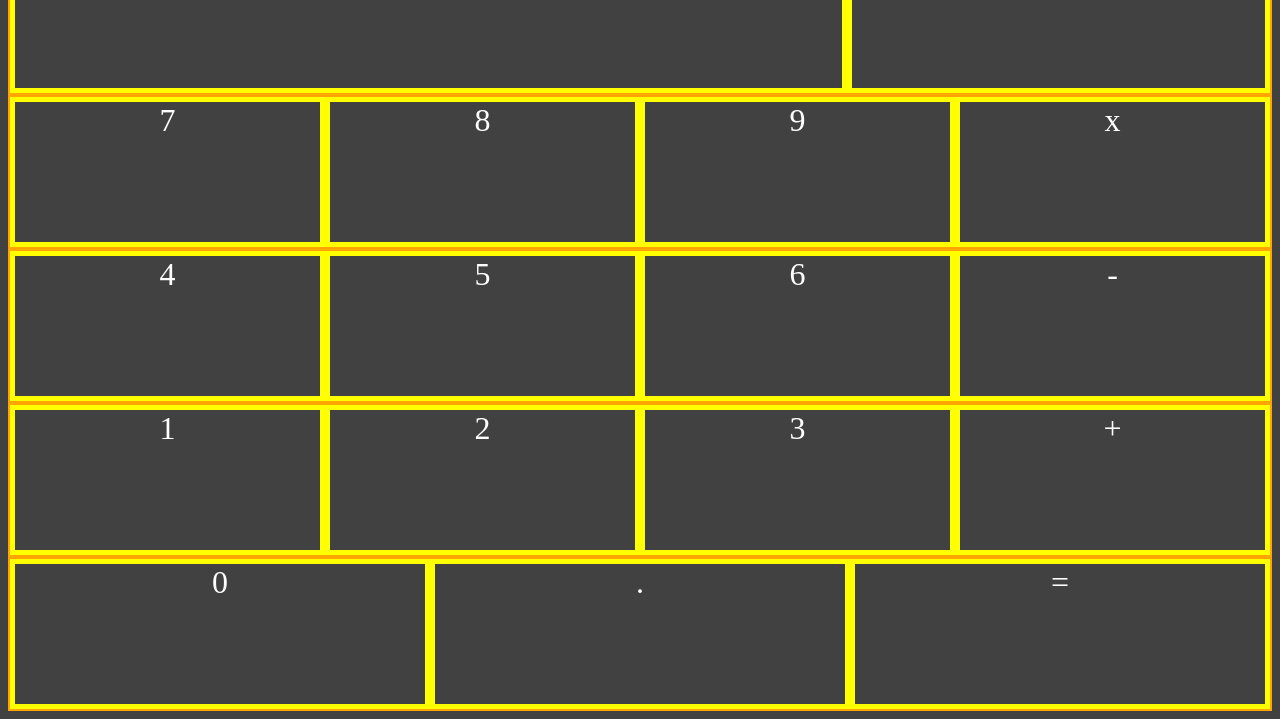
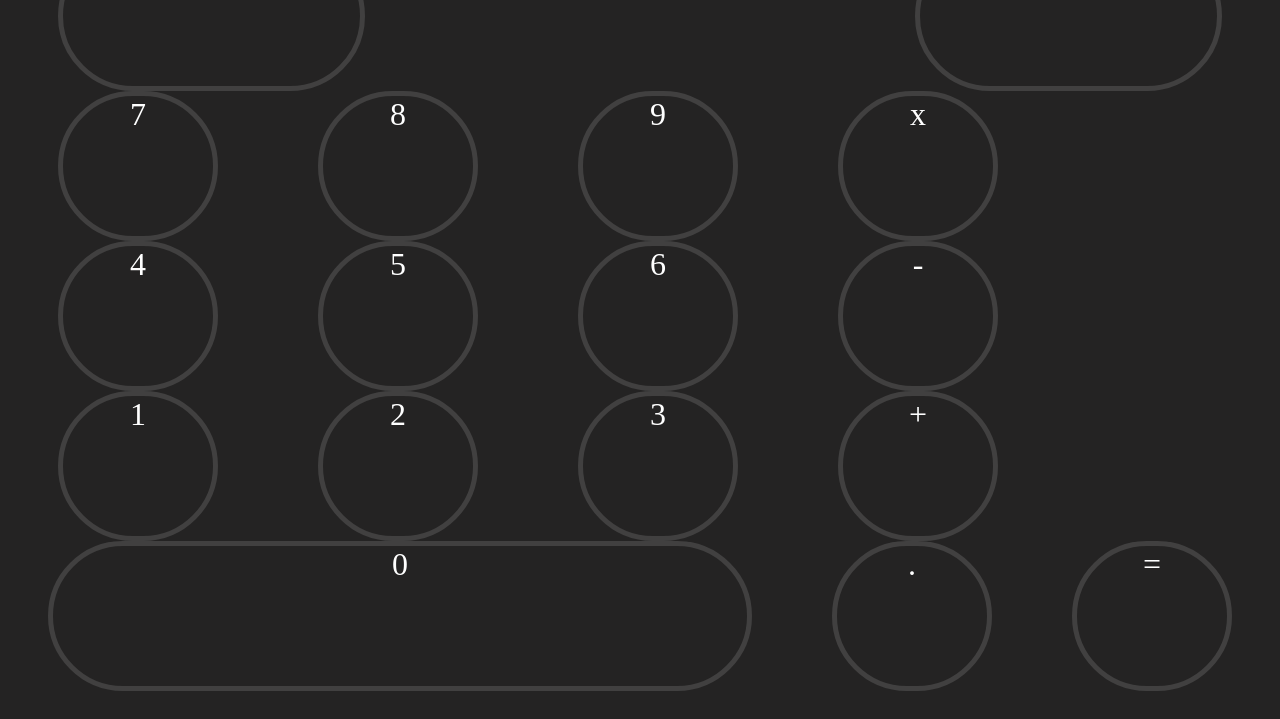
Before and after one commit to TheBreakfastBun/odin-calculator, a plain HTML site: page index.html in a window 1280 px wide. Shown: the part 221-940 px from the top of the page. Drawn offline with Linux system fonts and the light colour scheme.

Commit message:
CSS style change

```diff
--- a/index.html
+++ b/index.html
@@ -7,13 +7,17 @@
         <title>Calculator</title>
     </head>
 
-    <body style="background-color: rgb(66, 65, 65);">
+    <body style="background-color: rgb(36, 35, 35);">
+
+        <div class="container">
             <div class="valueDisplay">
                 <div class="value">0</div>
            </div>
             <div class="calculator">
                 <div class="clearSection">
                     <div class="clearButton">AC</div>
+                    <div></div>
+                    <div></div>
                     <div class="divideButton" onclick="operation(document.querySelector('.value').textContent, '/')">÷</div>
                 </div>
                 <div class="multipleSection">
@@ -35,11 +39,13 @@
                     <div onclick="operation(document.querySelector('.value').textContent, '+')">+</div>
                 </div>
                 <div class="equalSection">
-                <div onclick="input('0')">0</div>
+                    <div onclick="input('0')" class="zero">0</div>
                     <div onclick="input('.')">.</div>
                     <div onclick="operation(document.querySelector('.value').textContent, '=')">=</div>
                 </div>
            </div>
+        </div>
+
 
     </body>
 </html>
--- a/script.js
+++ b/script.js
@@ -18,10 +18,12 @@ clear.addEventListener('click', () => {
 document.addEventListener('click', e => {
 
     setTimeout(() => {
-        e.target.style = "background-color: rgb(66, 65, 65);"
+        e.target.style = "background-color:  rgb(36, 35, 35);"
     }, 100);
 
-    e.target.style = "background-color: rgb(37, 37, 37);"
+    e.target.style = "background-color: rgb(66, 65, 65)"
+
+
 });
 
 document.addEventListener('keydown', e => {
--- a/style.css
+++ b/style.css
@@ -1,5 +1,5 @@
 .valueDisplay{
-    border: 2px red solid;
+    border: 2px rgb(65, 64, 64) solid;
     display: flex;
     justify-content: flex-end;
     align-items: flex-end;
@@ -13,25 +13,47 @@
 }
 
 .clearSection, .multipleSection, .subtractSection, .addSection, .equalSection{
-    border: 2px orange solid;
     height: 150px;
     display: flex;
     color: white;
     font-size: 32px;
     text-align: center;
+    border-radius: 25px;
 }
 
-.multipleSection div, .subtractSection div, .addSection div, .equalSection div{
-    flex: 1;
-    border: 5px yellow solid;
+.multipleSection div, .subtractSection div, .addSection div{
+    border: 5px rgb(65, 64, 64) solid;
+    border-radius: 100px;
+    width: 150px;
+    margin-right: 50px;
+    margin-left: 50px;
+}
+
+.equalSection div{
+    border: 5px rgb(65, 64, 64) solid;
+    border-radius: 100px;
+    width: 150px;
+    margin-left: 40px;
+    margin-right: 40px;
+}
+
+.zero{
+    flex: 2;
+    align-items: center;
+    justify-content: center;
 }
 
 .clearButton{
-    border: 5px yellow solid;
-    flex: 2;
+    border: 5px rgb(65, 64, 64) solid;
+    flex: 1;
+    border-radius: 100px;
+    margin-right: 550px;
+    margin-left: 50px;
 }
 
 .divideButton{
-    border: 5px yellow solid;
+    border: 5px rgb(65, 64, 64) solid;
     flex: 1;
+    border-radius: 100px;
+    margin-right: 50px;
 }
```
Lines whose indentation alone changed are shown as unchanged.
